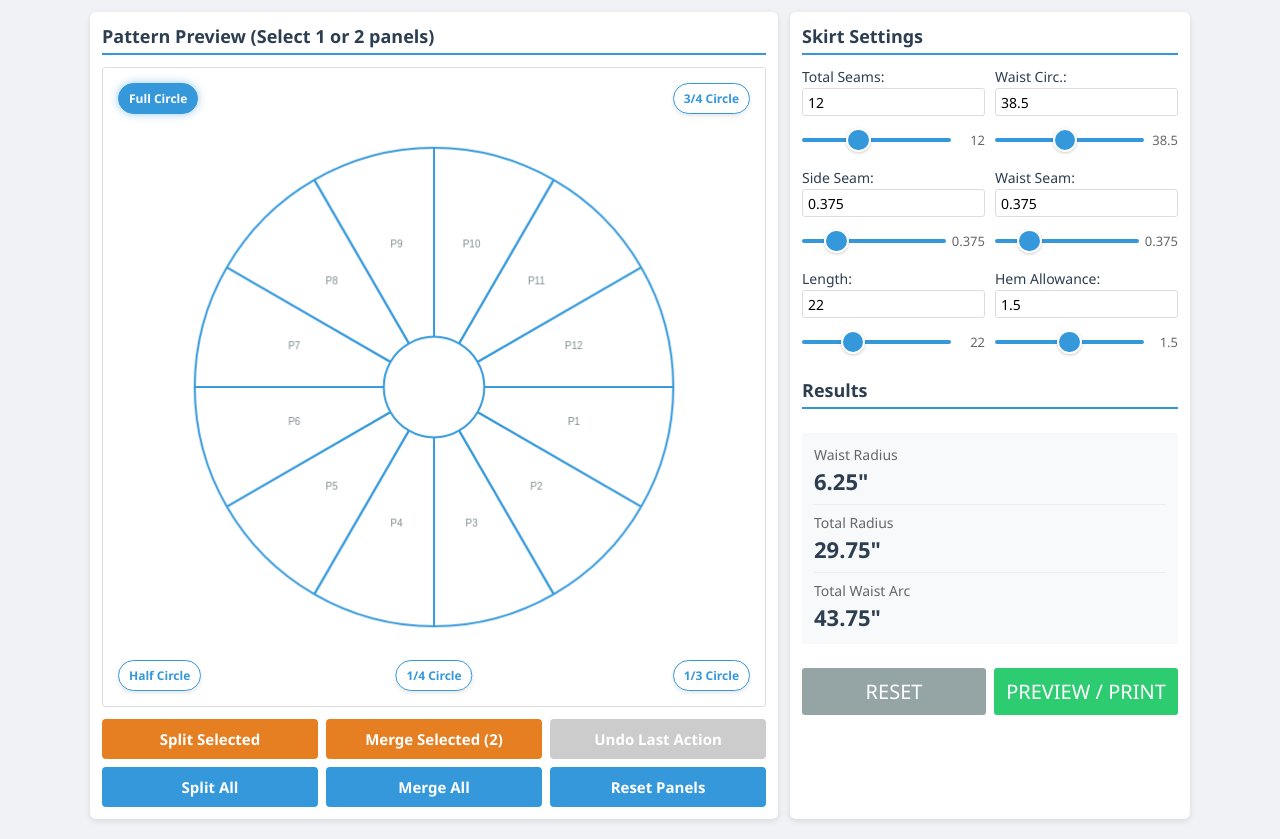
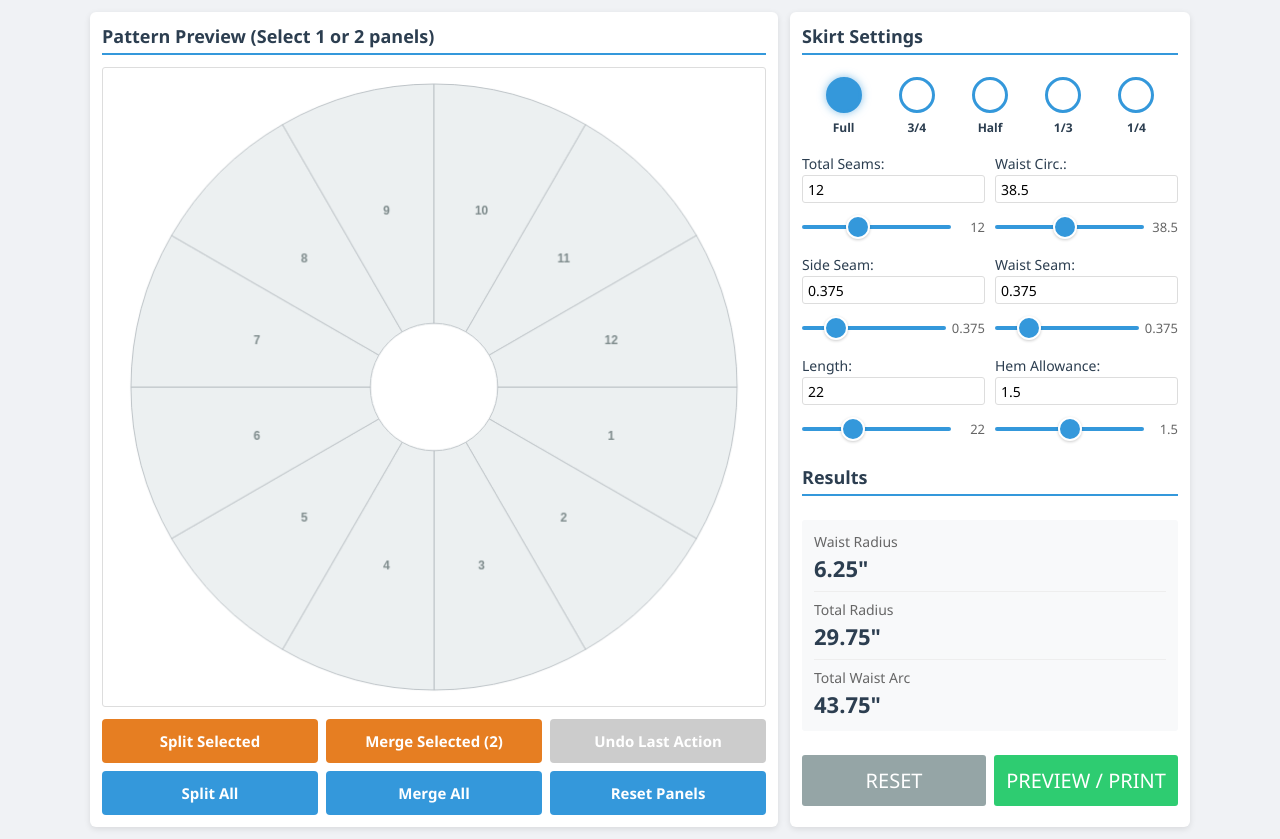
Before and after one commit to Altosonar/Original-Circle-Skirt, a plain HTML site: page index.html in a window 1280 px wide. Drawn offline with Linux system fonts and the light colour scheme.

Commit message:
Update index.html

```diff
--- a/index.html
+++ b/index.html
@@ -10,6 +10,7 @@
             padding: 0;
             box-sizing: border-box;
             font-family: 'Segoe UI', Tahoma, Geneva, Verdana, sans-serif;
+            touch-action: manipulation;
         }
 
         body {
@@ -100,6 +101,46 @@
             height: 40px;
         }
 
+        .dot-selector-container {
+            display: flex;
+            justify-content: space-between;
+            align-items: center;
+            width: 100%;
+            padding: 10px 5px;
+        }
+
+        .dot-option {
+            display: flex;
+            flex-direction: column;
+            align-items: center;
+            cursor: pointer;
+            flex: 1;
+            -webkit-tap-highlight-color: transparent;
+        }
+
+        .dot {
+            width: 36px;
+            height: 36px;
+            border-radius: 50%;
+            border: 3px solid #3498db;
+            background: white;
+            margin-bottom: 6px;
+            transition: all 0.2s;
+        }
+
+        .dot-option.active .dot {
+            background: #3498db;
+            box-shadow: 0 0 8px rgba(52, 152, 219, 0.6);
+        }
+
+        .dot-label {
+            font-size: 12px;
+            font-weight: 600;
+            color: #2c3e50;
+            text-align: center;
+            white-space: nowrap;
+        }
+
         .slider-value {
             min-width: 28px;
             font-size: 13px;
@@ -121,8 +162,8 @@
         .range-slider::-webkit-slider-thumb {
             -webkit-appearance: none;
             appearance: none;
-            width: 24.36px;
-            height: 24.36px;
+            width: 24px;
+            height: 24px;
             border-radius: 50%;
             background: #3498db;
             cursor: pointer;
@@ -131,8 +172,8 @@
         }
 
         .range-slider::-moz-range-thumb {
-            width: 24.36px;
-            height: 24.36px;
+            width: 24px;
+            height: 24px;
             border-radius: 50%;
             background: #3498db;
             cursor: pointer;
@@ -160,46 +201,6 @@
             height: 100%;
         }
 
-        /* Interactive Type Labels - Positioned at corners and bottom middle */
-        .skirt-type-label {
-            position: absolute;
-            padding: 6px 10px;
-            background: rgba(255, 255, 255, 0.9);
-            border: 1px solid #3498db;
-            border-radius: 20px;
-            font-size: 12px;
-            font-weight: 600;
-            color: #3498db;
-            cursor: pointer;
-            transition: all 0.2s;
-            z-index: 10;
-            box-shadow: 0 2px 4px rgba(0,0,0,0.1);
-        }
-
-        /* Manual positioning for corners and bottom center */
-        .skirt-type-label[data-type="full"] { top: 15px; left: 15px; }
-        .skirt-type-label[data-type="three-quarter"] { top: 15px; right: 15px; }
-        .skirt-type-label[data-type="half"] { bottom: 15px; left: 15px; }
-        .skirt-type-label[data-type="third"] { bottom: 15px; right: 15px; }
-        .skirt-type-label[data-type="quarter"] { bottom: 15px; left: 50%; transform: translateX(-50%); }
-
-        .skirt-type-label:hover {
-            background: #3498db;
-            color: white;
-            transform: scale(1.1);
-        }
-
-        /* Specific transform for the middle button to maintain centering on hover */
-        .skirt-type-label[data-type="quarter"]:hover {
-            transform: translateX(-50%) scale(1.1);
-        }
-
-        .skirt-type-label.active {
-            background: #3498db;
-            color: white;
-            box-shadow: 0 0 8px rgba(52, 152, 219, 0.5);
-        }
-
         .panel-controls {
             display: grid;
             grid-template-columns: repeat(3, 1fr);
@@ -209,7 +210,7 @@
         }
 
         .panel-btn {
-            padding: 10px 5px;
+            padding: 12px 5px;
             background: #3498db;
             color: white;
             border: none;
@@ -217,6 +218,7 @@
             cursor: pointer;
             font-size: 15px;
             font-weight: 600;
+            -webkit-tap-highlight-color: transparent;
         }
 
         .panel-btn:hover { background: #2980b9; }
@@ -265,12 +267,13 @@
 
         .action-btn {
             flex: 1;
-            padding: 10px;
+            padding: 12px;
             border: none;
             border-radius: 3px;
             cursor: pointer;
             font-weight: 500;
             font-size: 20px;
+            -webkit-tap-highlight-color: transparent;
         }
 
         .reset-btn { background: #95a5a6; color: white; }
@@ -279,9 +282,14 @@
         .preview-btn:hover { background: #27ae60; }
 
         @media (max-width: 768px) {
-            .calculator-container { grid-template-columns: 1fr; }
+            .calculator-container { grid-template-columns: 1fr; gap: 8px; }
+            .visual-section { margin-bottom: 0; padding-bottom: 12px; }
             .form-row { grid-template-columns: 1fr; }
             .canvas-container { min-height: 400px; }
+            .panel-controls { margin-top: 8px; gap: 6px; }
+            .panel-btn { font-size: 13px; padding: 14px 4px; }
+            .input-section { margin-top: 0; }
+            .dot { width: 44px; height: 44px; } /* Slightly larger for mobile tap targets */
         }
     </style>
 </head>
@@ -291,11 +299,6 @@
             <h2>Pattern Preview (Select 1 or 2 panels)</h2>
             <div class="canvas-container" id="container">
                 <canvas id="skirtCanvas"></canvas>
-                <div class="skirt-type-label" data-type="full">Full Circle</div>
-                <div class="skirt-type-label" data-type="three-quarter">3/4 Circle</div>
-                <div class="skirt-type-label" data-type="half">Half Circle</div>
-                <div class="skirt-type-label" data-type="third">1/3 Circle</div>
-                <div class="skirt-type-label" data-type="quarter">1/4 Circle</div>
             </div>
             <div class="panel-controls">
                 <button class="panel-btn secondary" id="splitSingle">Split Selected</button>
@@ -309,6 +312,31 @@
 
         <div class="input-section">
             <h2>Skirt Settings</h2>
+
+            <div class="form-group">
+                <div class="dot-selector-container">
+                    <div class="dot-option" data-type="full">
+                        <div class="dot"></div>
+                        <span class="dot-label">Full</span>
+                    </div>
+                    <div class="dot-option" data-type="three-quarter">
+                        <div class="dot"></div>
+                        <span class="dot-label">3/4</span>
+                    </div>
+                    <div class="dot-option" data-type="half">
+                        <div class="dot"></div>
+                        <span class="dot-label">Half</span>
+                    </div>
+                    <div class="dot-option" data-type="third">
+                        <div class="dot"></div>
+                        <span class="dot-label">1/3</span>
+                    </div>
+                    <div class="dot-option" data-type="quarter">
+                        <div class="dot"></div>
+                        <span class="dot-label">1/4</span>
+                    </div>
+                </div>
+            </div>
 
             <div class="form-row">
                 <div>
@@ -419,7 +447,7 @@
             }
 
             initElements() {
-                this.skirtTypeLabels = document.querySelectorAll('.skirt-type-label');
+                this.dotOptions = document.querySelectorAll('.dot-option');
                 this.skirtType = 'full';
 
                 this.seamsInput = document.getElementById('seams');
@@ -441,7 +469,6 @@
                 this.waistArcEl = document.getElementById('waistArc');
 
                 this.resetBtn = document.getElementById('resetBtn');
-                this.previewBtn = document.getElementById('previewBtn');
                 this.undoBtn = document.getElementById('undoAction');
 
                 this.canvas = document.getElementById('skirtCanvas');
@@ -457,8 +484,8 @@
             setSkirtType(type) {
                 this.skirtType = type;
                 this.customPanels = null;
-                this.skirtTypeLabels.forEach(label => {
-                    label.classList.toggle('active', label.dataset.type === type);
+                this.dotOptions.forEach(opt => {
+                    opt.classList.toggle('active', opt.dataset.type === type);
                 });
             }
 
@@ -466,9 +493,6 @@
                 const rect = this.canvas.parentNode.getBoundingClientRect();
                 this.canvas.width = rect.width;
                 this.canvas.height = rect.height;
-                this.canvas.removeEventListener('mousedown', this.handleCanvasClick);
-                this.canvas.addEventListener('mousedown', (e) => this.handleCanvasClick(e));
-                // positioning is handled by CSS now for the requested corner/bottom layout
             }
 
             saveState() {
@@ -570,10 +594,10 @@
             }
 
             bindEvents() {
-                this.skirtTypeLabels.forEach(label => {
-                    label.addEventListener('click', () => {
+                this.dotOptions.forEach(opt => {
+                    opt.addEventListener('click', () => {
                         this.saveState();
-                        this.setSkirtType(label.dataset.type);
+                        this.setSkirtType(opt.dataset.type);
                         this.calculate();
                     });
                 });
@@ -619,6 +643,14 @@
                     }
                 });
 
+                // Add touch support for mobile
+                this.canvas.addEventListener('mousedown', (e) => this.handleCanvasClick(e));
+                this.canvas.addEventListener('touchstart', (e) => {
+                    e.preventDefault();
+                    const touch = e.touches[0];
+                    this.handleCanvasClick(touch);
+                }, { passive: false });
+
                 window.addEventListener('resize', () => {
                     this.initCanvas();
                     this.calculate();
@@ -650,10 +682,17 @@
                     case 'quarter': waistRadius = adjustedWaist / (0.5 * Math.PI); break;
                 }
                 const totalRadius = waistRadius + parseFloat(this.lengthInput.value) + parseFloat(this.hemInput.value);
-                const scale = Math.min(centerX, centerY) * 0.75 / totalRadius;
+
+                const scale = Math.min(centerX, centerY) * 0.95 / totalRadius;
 
                 if (dist >= waistRadius * scale && dist <= totalRadius * scale) {
-                    const clickedIdx = this.panels.findIndex(p => angle >= p.startAngle && angle <= p.endAngle);
+                    const clickedIdx = this.panels.findIndex(p => {
+                        let start = p.startAngle;
+                        let end = p.endAngle;
+                        if (start > end) return angle >= start || angle <= end;
+                        return angle >= start && angle <= end;
+                    });
+
                     if (clickedIdx !== -1) {
                         if (this.selectedIndex === clickedIdx) {
                             this.selectedIndex = this.secondSelectedIndex;
@@ -759,7 +798,7 @@
                 } else {
                     this.panels = [];
                     const angleStep = totalAngle / this.seams;
-                    for (let i = 0; i < this.seams; i++) {
+                    for(let i = 0; i < this.seams; i++) {
                         this.panels.push({
                             id: i + 1,
                             startAngle: i * angleStep,
@@ -772,69 +811,71 @@
             }
 
             drawSkirt(waistRadius, totalRadius) {
-                this.ctx.clearRect(0, 0, this.canvas.width, this.canvas.height);
                 const centerX = this.canvas.width / 2;
                 const centerY = this.canvas.height / 2;
-                const maxRadius = Math.max(waistRadius, totalRadius);
-                const scale = Math.min(centerX, centerY) * 0.75 / maxRadius;
+                const scale = Math.min(centerX, centerY) * 0.95 / totalRadius;
 
-                this.panels.forEach((panel, idx) => {
-                    const isSelected = (idx === this.selectedIndex || idx === this.secondSelectedIndex);
-                    this.ctx.strokeStyle = isSelected ? '#e67e22' : '#3498db';
-                    this.ctx.lineWidth = isSelected ? 4 : 2;
+                this.ctx.clearRect(0, 0, this.canvas.width, this.canvas.height);
+
+                this.panels.forEach((panel, index) => {
+                    const isSelected = index === this.selectedIndex || index === this.secondSelectedIndex;
 
                     this.ctx.beginPath();
-                    this.ctx.arc(centerX, centerY, panel.totalRadius * scale, panel.startAngle, panel.endAngle);
+                    this.ctx.arc(centerX, centerY, totalRadius * scale, panel.startAngle, panel.endAngle);
+                    this.ctx.arc(centerX, centerY, waistRadius * scale, panel.endAngle, panel.startAngle, true);
+                    this.ctx.closePath();
+
+                    this.ctx.fillStyle = isSelected ? '#3498db' : '#ecf0f1';
+                    this.ctx.fill();
+                    this.ctx.strokeStyle = isSelected ? '#2980b9' : '#bdc3c7';
+                    this.ctx.lineWidth = isSelected ? 3 : 1;
                     this.ctx.stroke();
 
-                    this.ctx.beginPath();
-                    this.ctx.arc(centerX, centerY, panel.waistRadius * scale, panel.startAngle, panel.endAngle);
-                    this.ctx.stroke();
-
-                    this.ctx.beginPath();
-                    this.ctx.moveTo(centerX + panel.waistRadius * scale * Math.cos(panel.startAngle), centerY + panel.waistRadius * scale * Math.sin(panel.startAngle));
-                    this.ctx.lineTo(centerX + panel.totalRadius * scale * Math.cos(panel.startAngle), centerY + panel.totalRadius * scale * Math.sin(panel.startAngle));
-                    this.ctx.stroke();
-
-                    this.ctx.beginPath();
-                    this.ctx.moveTo(centerX + panel.waistRadius * scale * Math.cos(panel.endAngle), centerY + panel.waistRadius * scale * Math.sin(panel.endAngle));
-                    this.ctx.lineTo(centerX + panel.totalRadius * scale * Math.cos(panel.endAngle), centerY + panel.totalRadius * scale * Math.sin(panel.endAngle));
-                    this.ctx.stroke();
-
-                    const midAngle = (panel.startAngle + panel.endAngle) / 2;
-                    const labelRadius = (panel.waistRadius + (panel.totalRadius - panel.waistRadius) / 2) * scale;
-                    this.ctx.fillStyle = isSelected ? '#e67e22' : '#7f8c8d';
-                    this.ctx.font = isSelected ? 'bold 12px Arial' : '10px Arial';
+                    // Text labels
+                    const midAngle = (panel.startAngle + (panel.startAngle > panel.endAngle ? panel.endAngle + 2*Math.PI : panel.endAngle)) / 2;
+                    const textRadius = (waistRadius + totalRadius) / 2 * scale;
+                    this.ctx.save();
+                    this.ctx.translate(centerX + Math.cos(midAngle) * textRadius, centerY + Math.sin(midAngle) * textRadius);
+                    this.ctx.fillStyle = isSelected ? 'white' : '#7f8c8d';
+                    this.ctx.font = 'bold 12px sans-serif';
                     this.ctx.textAlign = 'center';
-                    this.ctx.fillText(`P${panel.id}`, centerX + labelRadius * Math.cos(midAngle), centerY + labelRadius * Math.sin(midAngle));
+                    this.ctx.fillText(panel.id, 0, 5);
+                    this.ctx.restore();
                 });
             }
 
             reset() {
                 this.saveState();
-                this.customPanels = null;
+                this.setSkirtType('full');
+                this.seams = 12;
+                this.seamsInput.value = 12;
+                this.seamsValue.textContent = 12;
+                document.getElementById('seamsSlider').value = 12;
+                this.sideSeamInput.value = 0.375;
+                this.lengthInput.value = 22;
                 this.waistInput.value = 38.5;
-                this.lengthInput.value = 22;
-                this.sideSeamInput.value = 0.375;
                 this.waistSeamInput.value = 0.375;
                 this.hemInput.value = 1.5;
-                this.seamsInput.value = 12;
-                this.seams = 12;
-                this.setSkirtType('full');
+                this.customPanels = null;
                 this.selectedIndex = null;
                 this.secondSelectedIndex = null;
 
-                document.querySelectorAll('.range-slider').forEach(slider => {
-                    const inputId = slider.id.replace('Slider', '');
-                    slider.value = document.getElementById(inputId).value;
-                    document.getElementById(slider.id.replace('Slider', 'Value')).textContent = slider.value;
+                const sliderPairs = ['sideSeam', 'length', 'waist', 'waistSeam', 'hem'];
+                sliderPairs.forEach(id => {
+                    const input = document.getElementById(id);
+                    const slider = document.getElementById(id + 'Slider');
+                    const display = document.getElementById(id + 'Value');
+                    slider.value = input.value;
+                    display.textContent = input.value;
                 });
 
                 this.calculate();
             }
         }
 
-        window.onload = () => new CircleSkirtCalculator();
+        document.addEventListener('DOMContentLoaded', () => {
+            window.app = new CircleSkirtCalculator();
+        });
     </script>
 </body>
 </html>
```
